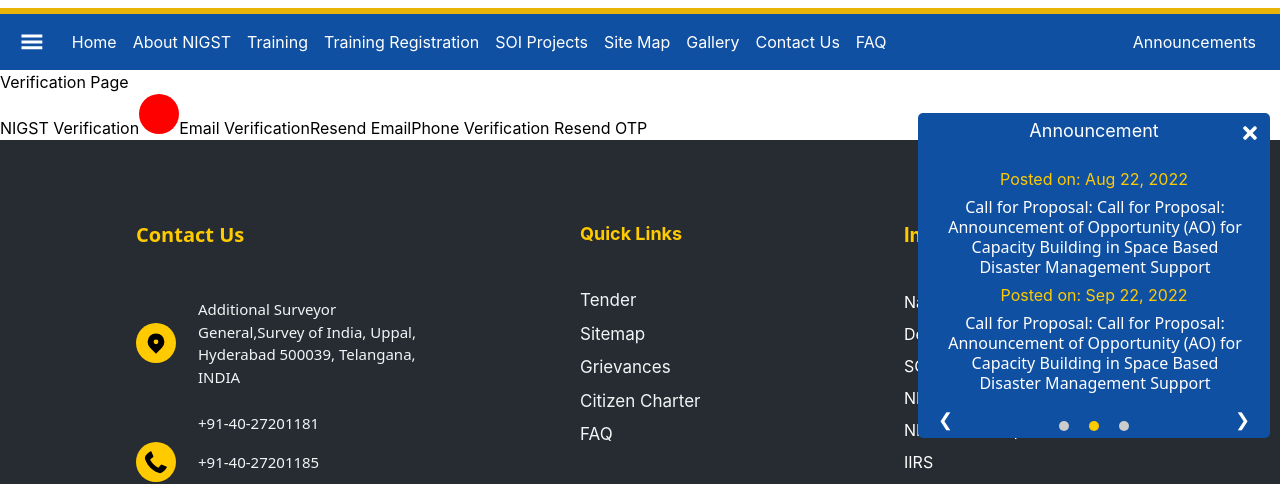
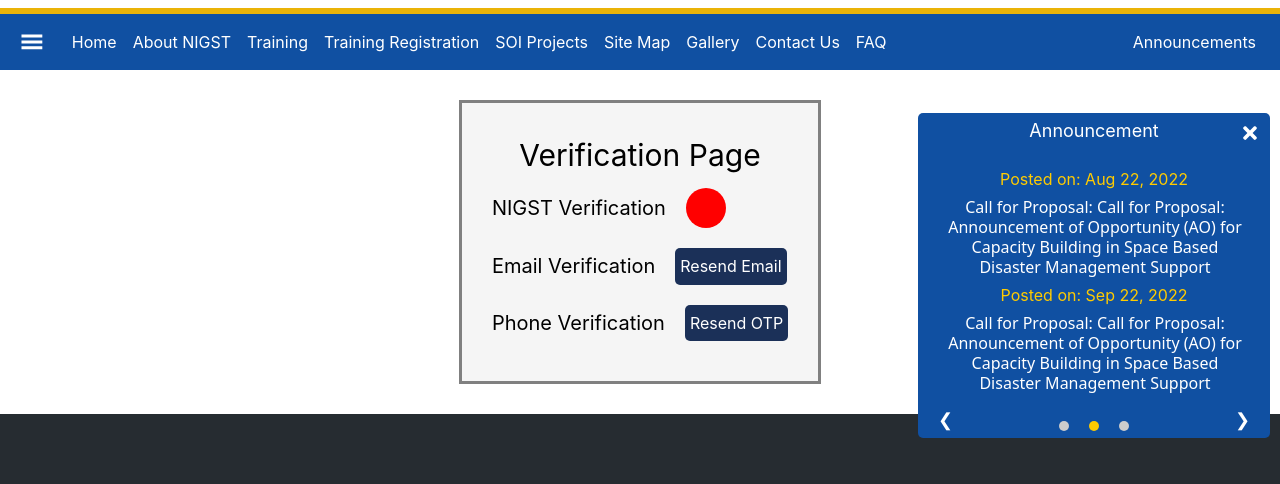
Before and after one commit to PAULPHOENIX555/nigst_port-new-repo, a React (Create React App) app: page /#/verification in a window 1280 px wide. Shown: the part 132-616 px from the top of the page. Built offline with nearby package versions, Linux system fonts and the light colour scheme; no server answers; sample sign-in values are in the browser's storage.

Commit message:
reset password

```diff
--- a/src/App.js
+++ b/src/App.js
@@ -1,5 +1,5 @@
 
-import { HashRouter as Router, Routes, Route, NavLink, HashRouter } from 'react-router-dom'
+import { HashRouter as Router, Routes, Route, NavLink, HashRouter,useRoutes } from 'react-router-dom'
 import Home from './components/Home';
 import Navbar from './components/Navbar';
 import Header from './components/Header';
@@ -47,6 +47,7 @@
 import Student from './Dashboard/Student';
 import Private from './Private';
 import VerificationPage from './Dashboard/VerificationPage';
+import ResetPassword from './components/forms/ResetPassword';
 function App() {
   return (
     <>
@@ -94,6 +95,7 @@
           <Route path='/components/rajbhasha/rajbhasha' element={<RajBhasha />} />
           <Route path='/components/SiteMap/sitemap' element={<NavigationMenu />} />
           <Route path='/citizen' element={<Citizen />} />
+          <Route path='/reset/:token' element={<ResetPassword/>}></Route>
           <Route path='/student' element={
             <Private><Student/></Private>
           }>
--- a/src/Dashboard/VerificationPage.js
+++ b/src/Dashboard/VerificationPage.js
@@ -2,15 +2,18 @@
 import React, { useEffect, useState } from "react";
 
 export default function VerificationPage() {
-    const [verificationState, setVerificationState] = useState([])
+    const [verificationState, setVerificationState] = useState([]);
+    const [user,setUser]= useState({})
 
 
     useEffect(() => {
-        const url = `https://nigst.onrender.com/secure/view_veri_status/shababali672@gmail.com`;
+        const user = JSON.parse(localStorage.getItem("user"));
+        setUser(user)
+        const url = `http://ec2-13-233-110-121.ap-south-1.compute.amazonaws.com/secure/view_veri_status/${user.email}`;
         axios.get(url).then((res) => {
             setVerificationState(res.data.data[0])
             if(verificationState.admin_verified && verificationState.email_verified && verificationState.mobile_verified ){
-                window.location.hash ="/student"
+                window.location.hash ="/student";
             }
         }).catch((error) => {
             console.log(error);
@@ -19,9 +22,9 @@
 
     function handleEmailVerification(e) {
         e.preventDefault();
-        const url = "https://nigst.onrender.com/secure/resend";
+        const url = "http://ec2-13-233-110-121.ap-south-1.compute.amazonaws.com/secure/resend";
         const data = {
-            email: `${"shababali672@gmail.com"}`
+            email: `${user.email}`
         }
         axios.patch(url, data).then((res) => {
             console.log(res)
@@ -32,9 +35,9 @@
 
     function handleOTPVerification(e) {
         e.preventDefault();
-        const url = "https://nigst.onrender.com/sms/resend";
+        const url = "http://ec2-13-233-110-121.ap-south-1.compute.amazonaws.com/sms/resend";
         const data = {
-            email: "shababali672@gmail.com"
+            email: `${user.email}`
         }
         axios.patch(url, data).then((res) => {
             console.log(res)
@@ -42,16 +45,39 @@
             console.log(error)
         })
     }
+
+    const mainDivStyle={
+        width:"100%",
+        display:"flex",
+        alignItems:"center",
+        flexDirection:"column",
+        padding:"30px",
+    }
+    const buttonStyle={
+        borderRadius: "5px",
+        backgroundColor:"#1b3058",
+        color: "white",
+        height: "36.5px",
+        marginLeft:"20px",
+        padding:"5px",
+        transition:"background-color 0.3s"
+    }
     return (
-        <div>
-            <form>
-                <h3>Verification Page</h3>
-                <span>NIGST Verification</span>
-                {verificationState.admin_verified ? <button style={{ backgroundColor: "green", color: "green", borderRadius: "50%", height: "40px", width: "40px" }} ></button> : <button style={{ height: "40px", width: "40px", backgroundColor: "red", color: "red", borderRadius: "50%" }}></button>}
-                <span>Email Verification</span>
-                {verificationState.email_verified ? <button style={{ backgroundColor: "green", color: "green", borderRadius: "50%", height: "40px", width: "40px" }} ></button> : <><button onClick={handleEmailVerification}>Resend Email</button></>}
-                <span>Phone Verification</span>
-                {verificationState.mobile_verified ? <button style={{ backgroundColor: "green", color: "green", borderRadius: "50%", height: "40px", width: "40px" }} ></button> : <> <button onClick={handleOTPVerification}>Resend OTP</button></>}
+        <div style={mainDivStyle}>
+            <form style={{display:"flex",flexDirection:"column",justifyContent:"center",width:"fit-content",border:"3px solid grey",padding:"30px",backgroundColor:"#f5f5f5"}}>
+            <h3 style={{textAlign:"center",fontSize:"30px"}}>Verification Page</h3>
+                <div style={{display:"flex" , alignItems:"center" , margin:"10px 0px"}}>
+                <span style={{fontSize:"20px"}}>NIGST Verification</span>
+                {verificationState.admin_verified ? <button style={{ backgroundColor: "green", color: "green", borderRadius: "50%", height: "40px", width: "40px",marginLeft:"20px" }} ></button> : <button style={{ height: "40px", width: "40px", backgroundColor: "red", color: "red", borderRadius: "50%",marginLeft:"20px" }}></button>}
+                </div>
+                <div style={{display:"flex" , alignItems:"center",margin:"10px 0px"}}>
+                <span style={{fontSize:"20px"}}>Email Verification</span>
+                {verificationState.email_verified ? <button style={{ backgroundColor: "green", color: "green", borderRadius: "50%", height: "40px", width: "40px",marginLeft:"20px" }} ></button> : <><button onClick={handleEmailVerification} style={buttonStyle}>Resend Email</button></>}
+                </div>
+                <div style={{display:"flex" , alignItems:"center",margin:"10px 0px"}}>
+                <span style={{fontSize:"20px"}}>Phone Verification</span>
+                {verificationState.mobile_verified ? <button style={{ backgroundColor: "green", color: "green", borderRadius: "50%", height: "40px", width: "40px" ,marginLeft:"20px"}} ></button> : <> <button onClick={handleOTPVerification} style={buttonStyle}>Resend OTP</button></>}
+                </div>
             </form>
         </div>
     )
--- /dev/null
+++ b/src/components/forms/ResetPassword.js
@@ -0,0 +1,47 @@
+import React, { useState } from 'react';
+import './forgetpassword.css'
+import axios from 'axios';
+
+function ResetPassword() {
+  const [email, setEmail] = useState('');
+  const [error, setError] = useState('');
+
+  const handleSubmit = (e) => {
+    e.preventDefault();
+    const url = "http://ec2-13-233-110-121.ap-south-1.compute.amazonaws.com/secure/reset";
+    const data={
+      email:`${email}`,
+      resetToken:`${ window.location.href.split("/")[5]}`
+    }
+    axios.patch(url,data).then((res)=>{
+      console.log(res)
+    }).catch((error)=>{
+      console.log(error)
+    })
+  };
+
+  return (
+    <div className="content-container">
+      <div className="forgot-password-container">
+        <form className="forgot-password-form" onSubmit={handleSubmit}>
+          <h2 className="header-reset">Reset password</h2>
+          <input
+            type="email"
+            placeholder="Email"
+            className="user-email"
+            name="cpassword"
+            value={email}
+            onChange={(e) => setEmail(e.target.value)}
+            required
+          />
+          <div onChange={(e) => setError(e.target.value)}className="error-message" style={{ color: 'rgba(255, 0, 0, 0.589)', fontSize: '15px' }}>{error}</div>
+          <button type="submit" className="password-button">
+            Reset Password
+          </button>
+        </form>
+      </div>
+    </div>
+  );
+}
+
+export default ResetPassword;
--- a/src/components/forms/forgetpassword.jsx
+++ b/src/components/forms/forgetpassword.jsx
@@ -1,14 +1,22 @@
 import React, { useState } from 'react';
 import './forgetpassword.css'
+import axios from 'axios';
 
 function ForgotPasswordForm() {
   const [email, setEmail] = useState('');
-  const [type, setType] = useState('');
   const [error, setError] = useState('');
 
   const handleSubmit = (e) => {
     e.preventDefault();
-    // Handle form submission here
+    const url = "http://ec2-13-233-110-121.ap-south-1.compute.amazonaws.com/secure/forget";
+    const data={
+      email:`${email}`
+    }
+    axios.post(url,data).then((res)=>{
+      console.log(res)
+    }).catch((error)=>{
+      console.log(error)
+    })
   };
 
   return (
@@ -25,11 +33,6 @@
             onChange={(e) => setEmail(e.target.value)}
             required
           />
-          <select name="type" id="select-role" value={type} onChange={(e) => setType(e.target.value)} >
-            <option value="" selected disabled>Select Type</option>
-            <option value="student/departmental">Student /Departmental</option>
-            <option value="faculty">Faculty</option>
-          </select>
           <div onChange={(e) => setError(e.target.value)}className="error-message" style={{ color: 'rgba(255, 0, 0, 0.589)', fontSize: '15px' }}>{error}</div>
           <button type="submit" className="password-button">
             Forgot password
```
Also changed, not shown: 12 other files (tests, documents, lock files or other folders).
